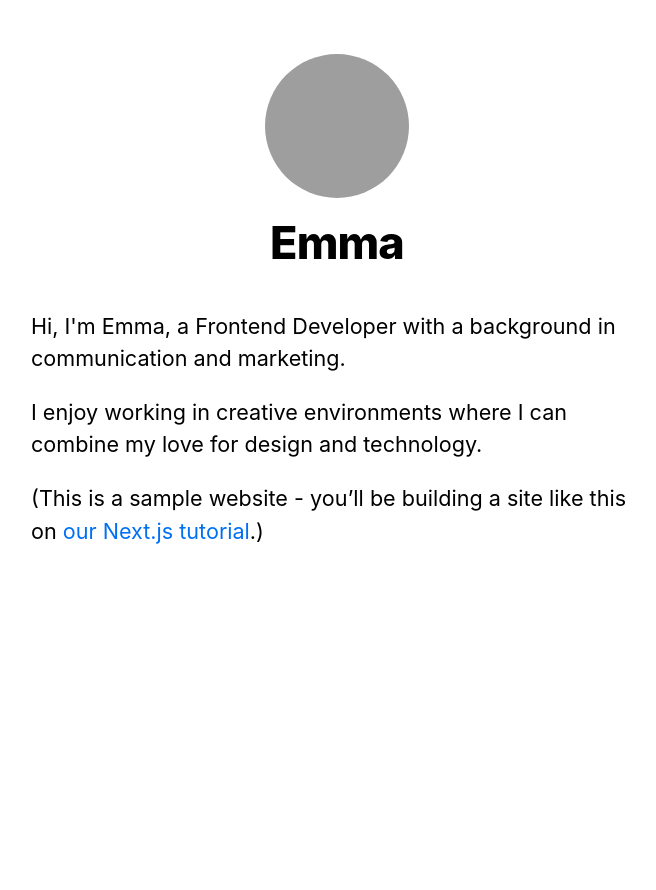
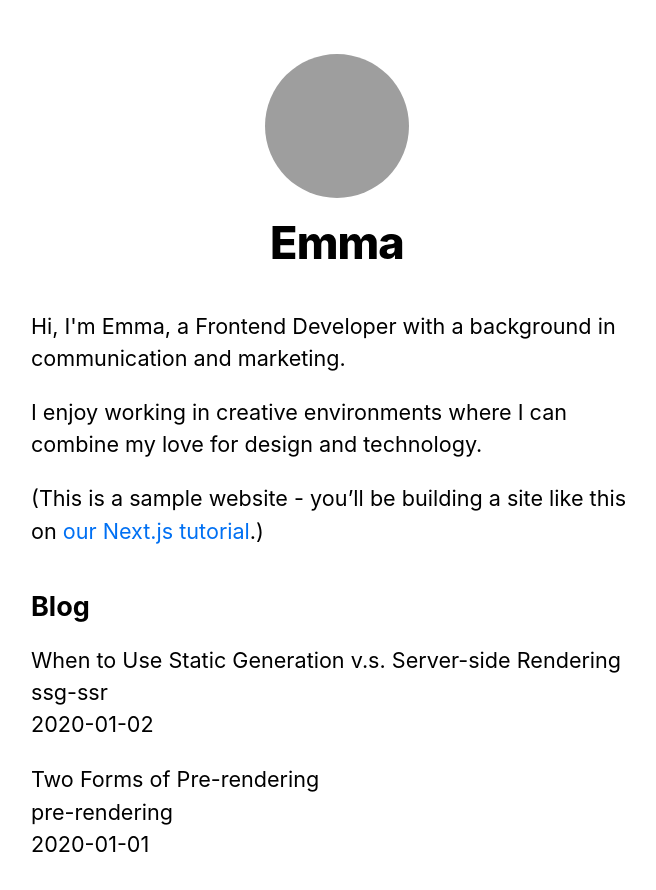
Before and after one commit to emmajosefina/next-project, a Next.js app: page / in a window 1280 px wide. Shown: the top 890 px of the page, without its empty margins (303-959 px from the left). Before the commit the page ends 800 px from the top, so only its background shows below. Built offline with nearby package versions, Linux system fonts and the light colour scheme; grey boxes are pictures that could not be loaded.

Commit message:
adding blog section

```diff
--- /dev/null
+++ b/lib/posts.js
@@ -0,0 +1,37 @@
+import fs from "fs"
+import path from "path"
+import matter from "gray-matter"
+
+const postsDirectory = path.join(process.cwd(), "posts")
+
+export function getSortedPostsData() {
+  // Get file names under /posts
+  const fileNames = fs.readdirSync(postsDirectory)
+  const allPostsData = fileNames.map((fileName) => {
+    // Remove ".md" from file name to get id
+    const id = fileName.replace(/\.md$/, "")
+
+    // Read markdown file as string
+    const fullPath = path.join(postsDirectory, fileName)
+    const fileContents = fs.readFileSync(fullPath, "utf8")
+
+    // Use gray-matter to parse the post metadata section
+    const matterResult = matter(fileContents)
+
+    // Combine the data with the id
+    return {
+      id,
+      ...matterResult.data,
+    }
+  })
+  // Sort posts by date
+  return allPostsData.sort(({ date: a }, { date: b }) => {
+    if (a < b) {
+      return 1
+    } else if (a > b) {
+      return -1
+    } else {
+      return 0
+    }
+  })
+}
--- a/package.json
+++ b/package.json
@@ -3,6 +3,8 @@
         "dev": "next dev"
     },
     "dependencies": {
+        "classnames": "^2.3.1",
+        "gray-matter": "^4.0.3",
         "next": "^11.1.4",
         "react": "^17.0.2",
         "react-dom": "^17.0.2"
--- a/pages/index.js
+++ b/pages/index.js
@@ -2,7 +2,18 @@
 import Layout, { siteTitle } from "../components/layout"
 import utilStyles from "../styles/utils.module.css"
 
-export default function Home() {
+import { getSortedPostsData } from "../lib/posts"
+
+export async function getStaticProps() {
+  const allPostsData = getSortedPostsData()
+  return {
+    props: {
+      allPostsData,
+    },
+  }
+}
+
+export default function Home({ allPostsData }) {
   return (
     <Layout home>
       <Head>
@@ -23,6 +34,22 @@
           <a href="https://nextjs.org/learn">our Next.js tutorial</a>.)
         </p>
       </section>
+
+      {/* Add this <section> tag below the existing <section> tag */}
+      <section className={`${utilStyles.headingMd} ${utilStyles.padding1px}`}>
+        <h2 className={utilStyles.headingLg}>Blog</h2>
+        <ul className={utilStyles.list}>
+          {allPostsData.map(({ id, date, title }) => (
+            <li className={utilStyles.listItem} key={id}>
+              {title}
+              <br />
+              {id}
+              <br />
+              {date}
+            </li>
+          ))}
+        </ul>
+      </section>
     </Layout>
   )
 }
--- /dev/null
+++ b/posts/pre-rendering.md
@@ -0,0 +1,11 @@
+---
+title: "Two Forms of Pre-rendering"
+date: "2020-01-01"
+---
+
+Next.js has two forms of pre-rendering: **Static Generation** and **Server-side Rendering**. The difference is in **when** it generates the HTML for a page.
+
+- **Static Generation** is the pre-rendering method that generates the HTML at **build time**. The pre-rendered HTML is then _reused_ on each request.
+- **Server-side Rendering** is the pre-rendering method that generates the HTML on **each request**.
+
+Importantly, Next.js lets you **choose** which pre-rendering form to use for each page. You can create a "hybrid" Next.js app by using Static Generation for most pages and using Server-side Rendering for others.
--- /dev/null
+++ b/posts/ssg-ssr.md
@@ -0,0 +1,19 @@
+---
+title: "When to Use Static Generation v.s. Server-side Rendering"
+date: "2020-01-02"
+---
+
+We recommend using **Static Generation** (with and without data) whenever possible because your page can be built once and served by CDN, which makes it much faster than having a server render the page on every request.
+
+You can use Static Generation for many types of pages, including:
+
+- Marketing pages
+- Blog posts
+- E-commerce product listings
+- Help and documentation
+
+You should ask yourself: "Can I pre-render this page **ahead** of a user's request?" If the answer is yes, then you should choose Static Generation.
+
+On the other hand, Static Generation is **not** a good idea if you cannot pre-render a page ahead of a user's request. Maybe your page shows frequently updated data, and the page content changes on every request.
+
+In that case, you can use **Server-Side Rendering**. It will be slower, but the pre-rendered page will always be up-to-date. Or you can skip pre-rendering and use client-side JavaScript to populate data.
--- a/styles/global.css
+++ b/styles/global.css
@@ -24,5 +24,5 @@
 img {
   max-width: 100%;
   display: block;
-  border-radius: 10px;
+  border-radius: 50%;
 }
```
Also changed, not shown: pages/posts/first-post.js (+6 -8 lines), 1 other file (tests, documents, lock files or other folders).
